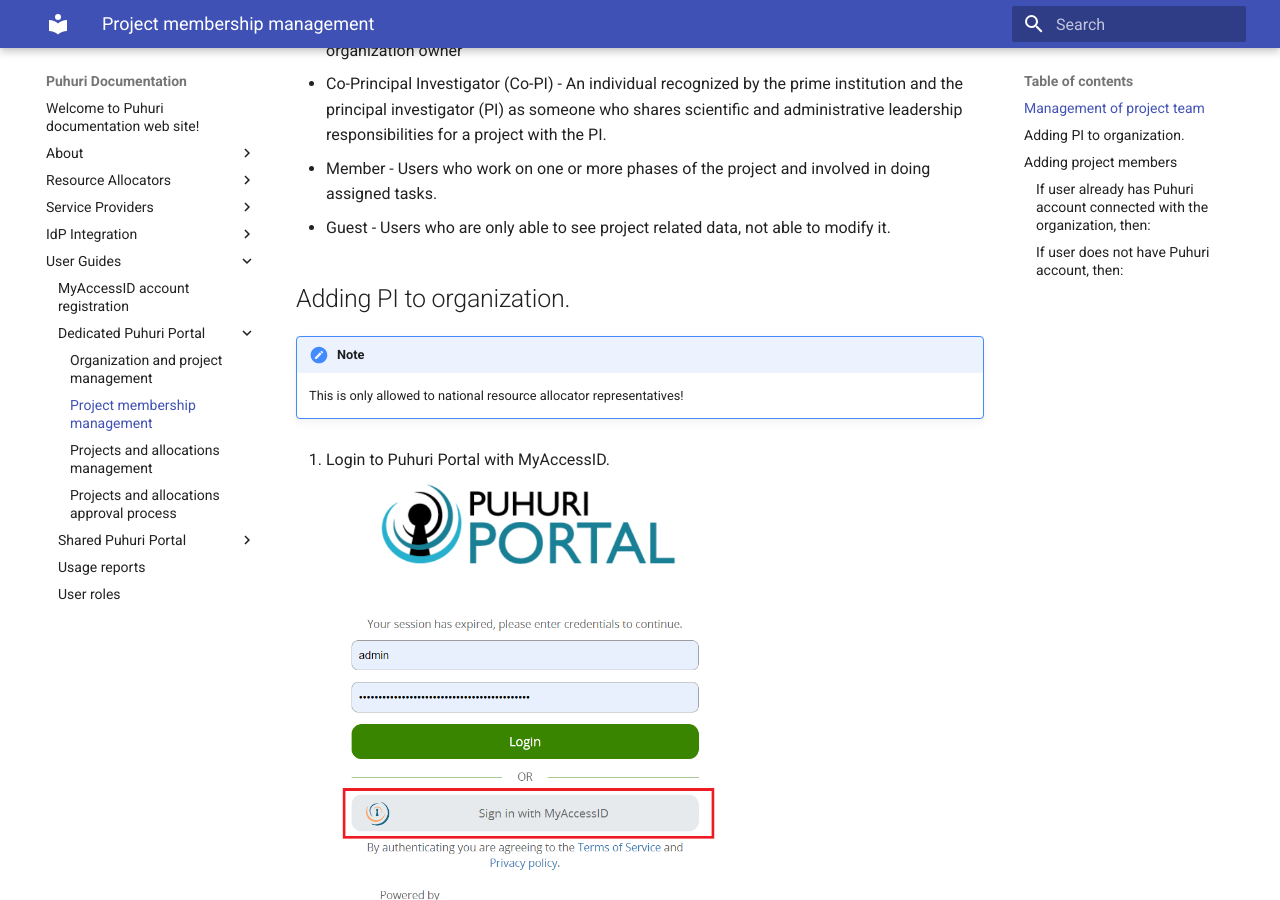
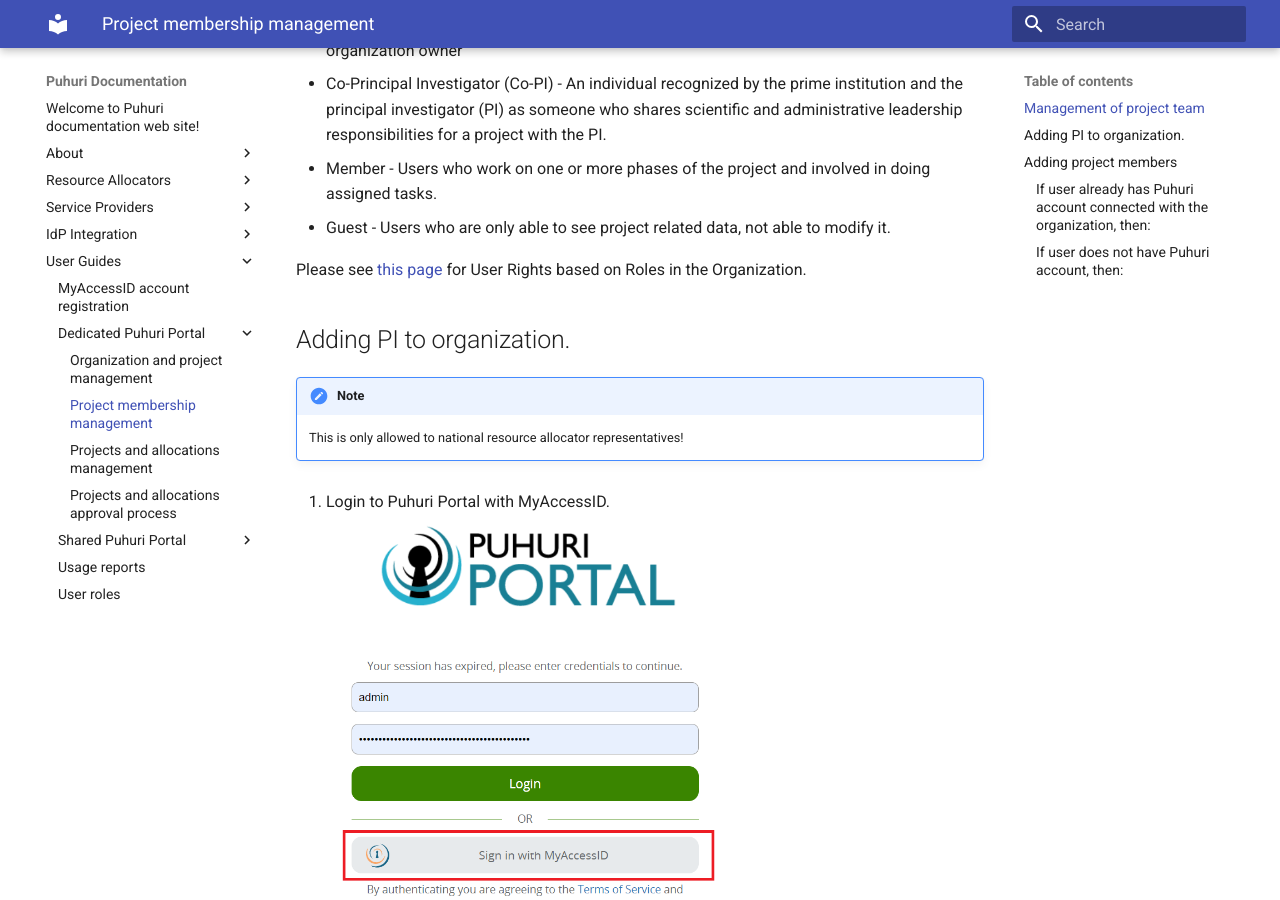
Before and after one commit to neicnordic/puhuri-web, an MkDocs documentation site: the page built from docs/user_guides/user_guide_dedicated/inviting_members.md, in a window 1280 px wide and 900 px high, scrolled down 371 px. Built offline with MkDocs 1.6.1 and Material for MkDocs 9.7.7, drawn with Linux system fonts in a browser that asks for light colours.

Commit message:
Update inviting_members.md
added link to user roles table

```diff
--- a/docs/user_guides/user_guide_dedicated/inviting_members.md
+++ b/docs/user_guides/user_guide_dedicated/inviting_members.md
@@ -11,6 +11,8 @@ Project team contains users with different roles:
 - Co-Principal Investigator (Co-PI) - An individual recognized by the prime institution and the principal investigator (PI) as someone who shares scientific and administrative leadership responsibilities for a project with the PI.
 - Member - Users who work on one or more phases of the project and involved in doing assigned tasks.
 - Guest - Users who are only able to see project related data, not able to modify it.
+
+Please see [this page](https://puhuri.neic.no/user_guides/user_roles/) for User Rights based on Roles in the Organization.
 
 ## Adding PI to organization.
 
```
